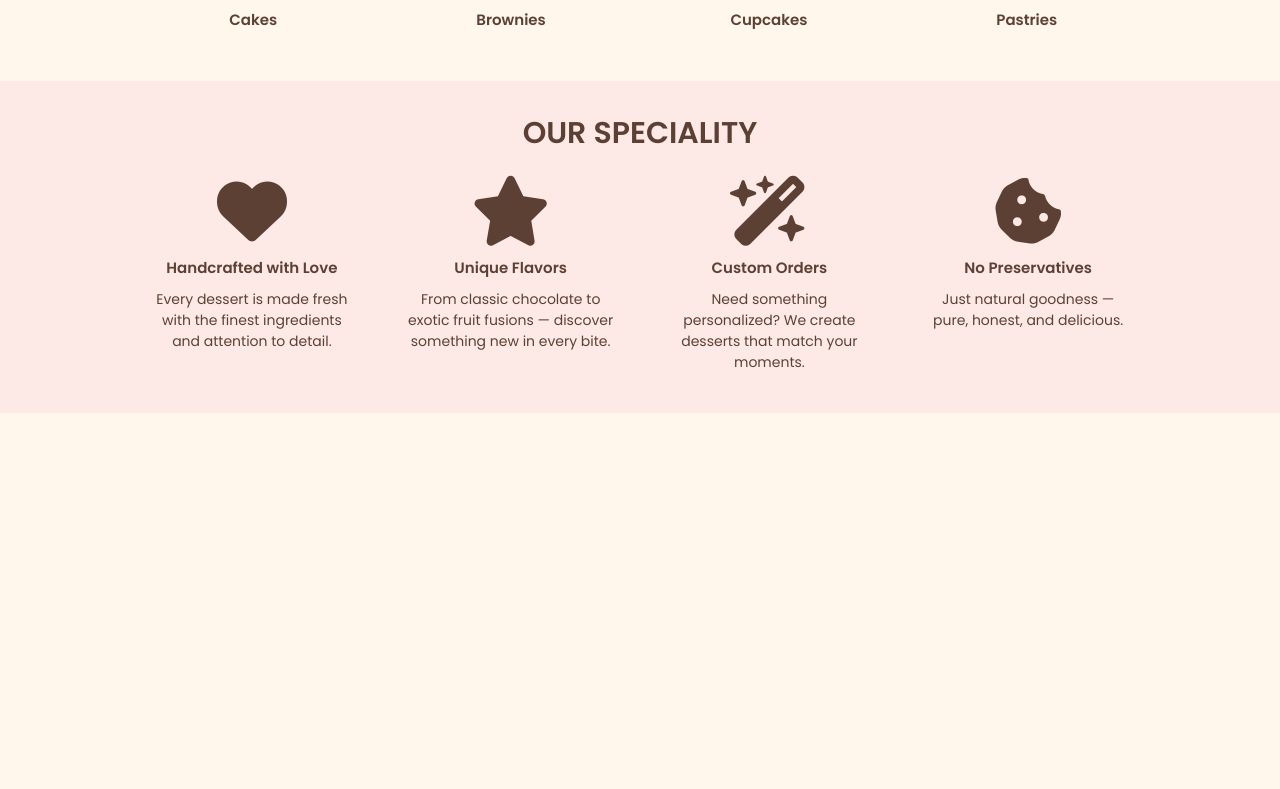
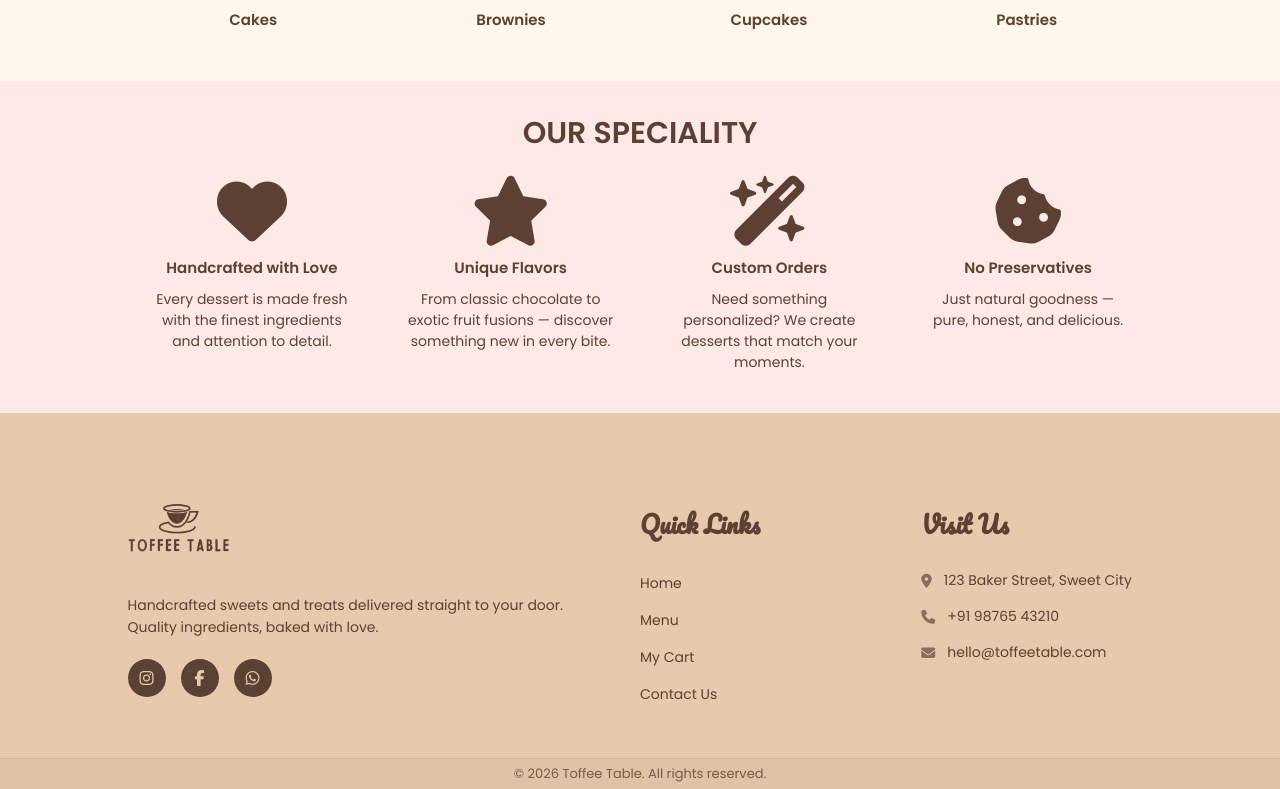
Before and after one commit to Shibi404/toffeetable, a React (Vite) app in the folder frontend/: page / in a window 1280 px wide. Shown: the part 1291-2080 px from the top of the page. Before the commit the page ends 1704 px from the top, so only its background shows below. Built offline with nearby package versions, Linux system fonts and the light colour scheme.

Commit message:
ToffeeTable: Add themed footer component
- Implemented Footer component with logo, about section, and contact info
- Added social media icons and quick links navigation

```diff
--- a/frontend/src/App.jsx
+++ b/frontend/src/App.jsx
@@ -1,5 +1,6 @@
 import { Routes, Route } from "react-router-dom";
 import Navbar from "./components/Navbar";
+import Footer from "./components/Footer";
 import Home from "./pages/Home/Home";
 import Menu from "./pages/Menu/Menu";
 import Cart from "./pages/Cart/Cart";
@@ -20,6 +21,7 @@ function App() {
         <Route path="/menu/:category" element={<Menu />} />
         <Route path="/cart" element={<Cart />} />
       </Routes>
+      <Footer />
     </>
   );
 }
--- /dev/null
+++ b/frontend/src/components/Footer.jsx
@@ -0,0 +1,49 @@
+import { Link } from "react-router-dom";
+import logo from "../assets/images/Logo Transparent.png";
+import "../styles/footer.css";
+
+function Footer() {
+  return (
+    <footer className="footer">
+      <div className="site-container footer-content">
+        <div className="footer-section about">
+          <img src={logo} alt="Toffee Table Logo" className="footer-logo" />
+          <p>
+            Handcrafted sweets and treats delivered straight to your door.
+            Quality ingredients, baked with love.
+          </p>
+          <div className="social-links">
+            <a href="#"><i className="fa-brands fa-instagram"></i></a>
+            <a href="#"><i className="fa-brands fa-facebook-f"></i></a>
+            <a href="#"><i className="fa-brands fa-whatsapp"></i></a>
+          </div>
+        </div>
+
+        <div className="footer-section links">
+          <h4>Quick Links</h4>
+          <ul>
+            <li><Link to="/">Home</Link></li>
+            <li><Link to="/menu">Menu</Link></li>
+            <li><Link to="/cart">My Cart</Link></li>
+            <li><Link to="/contact">Contact Us</Link></li>
+          </ul>
+        </div>
+
+        <div className="footer-section contact">
+          <h4>Visit Us</h4>
+          <p><i className="fa-solid fa-location-dot"></i> 123 Baker Street, Sweet City</p>
+          <p><i className="fa-solid fa-phone"></i> +91 98765 43210</p>
+          <p><i className="fa-solid fa-envelope"></i> hello@toffeetable.com</p>
+        </div>
+      </div>
+
+      <div className="footer-bottom">
+        <div className="site-container">
+          <p>&copy; {new Date().getFullYear()} Toffee Table. All rights reserved.</p>
+        </div>
+      </div>
+    </footer>
+  );
+}
+
+export default Footer;
--- /dev/null
+++ b/frontend/src/styles/footer.css
@@ -0,0 +1,141 @@
+/* ============================================================
+   FOOTER STYLES
+   ============================================================ */
+.footer {
+    background-color: #E7C9AC;
+    padding-top: 60px;
+    color: #5C4033;
+    font-family: 'Poppins', sans-serif;
+    margin-top: auto;
+}
+
+.footer-content {
+    display: grid;
+    grid-template-columns: 2fr 1fr 1fr;
+    gap: 50px;
+    padding-bottom: 40px;
+}
+
+.footer-section h4 {
+    font-family: 'Pacifico', cursive;
+    font-size: 24px;
+    margin: 0;
+    margin-bottom: 25px;
+    color: #5C4033;
+}
+
+/* About Section */
+.footer-logo {
+    height: 50px;
+    margin-bottom: 20px;
+}
+
+.about p {
+    font-size: 14px;
+    line-height: 1.6;
+    color: #5C4033;
+    margin-bottom: 20px;
+}
+
+.social-links {
+    display: flex;
+    gap: 15px;
+}
+
+.social-links a {
+    width: 38px;
+    height: 38px;
+    background: #5C4033;
+    color: #E7C9AC;
+    border-radius: 50%;
+    display: flex;
+    align-items: center;
+    justify-content: center;
+    text-decoration: none;
+    transition: all 0.3s ease;
+    font-size: 16px;
+}
+
+.social-links a:hover {
+    transform: translateY(-3px);
+    background: #8B6D5C;
+    box-shadow: 0 5px 15px rgba(92, 64, 51, 0.2);
+}
+
+/* Links Section */
+.footer-section ul {
+    list-style: none;
+    padding: 0;
+    margin: 0;
+}
+
+.footer-section ul li {
+    margin-bottom: 12px;
+}
+
+.footer-section ul a {
+    text-decoration: none;
+    color: #5C4033;
+    font-size: 14px;
+    font-weight: 500;
+    transition: color 0.2s;
+}
+
+.footer-section ul a:hover {
+    color: #8B6D5C;
+    padding-left: 5px;
+}
+
+/* Contact Section */
+.contact p {
+    font-size: 14px;
+    margin-bottom: 15px;
+    display: flex;
+    align-items: center;
+    gap: 12px;
+}
+
+.contact i {
+    color: #8B6D5C;
+}
+
+/* Footer Bottom */
+.footer-bottom {
+    background-color: rgba(92, 64, 51, 0.05);
+    padding: 5px 0;
+    text-align: center;
+    border-top: 1px solid rgba(92, 64, 51, 0.1);
+}
+
+.footer-bottom .site-container {
+    padding: 0;
+}
+
+.footer-bottom p {
+    font-size: 13px;
+    margin: 0;
+    font-weight: 500;
+    opacity: 0.8;
+}
+
+/* Responsive */
+@media screen and (max-width: 768px) {
+    .footer-content {
+        grid-template-columns: 1fr;
+        gap: 40px;
+        text-align: center;
+    }
+
+    .footer-section h4::after {
+        left: 50%;
+        transform: translateX(-50%);
+    }
+
+    .social-links {
+        justify-content: center;
+    }
+
+    .contact p {
+        justify-content: center;
+    }
+}
```
